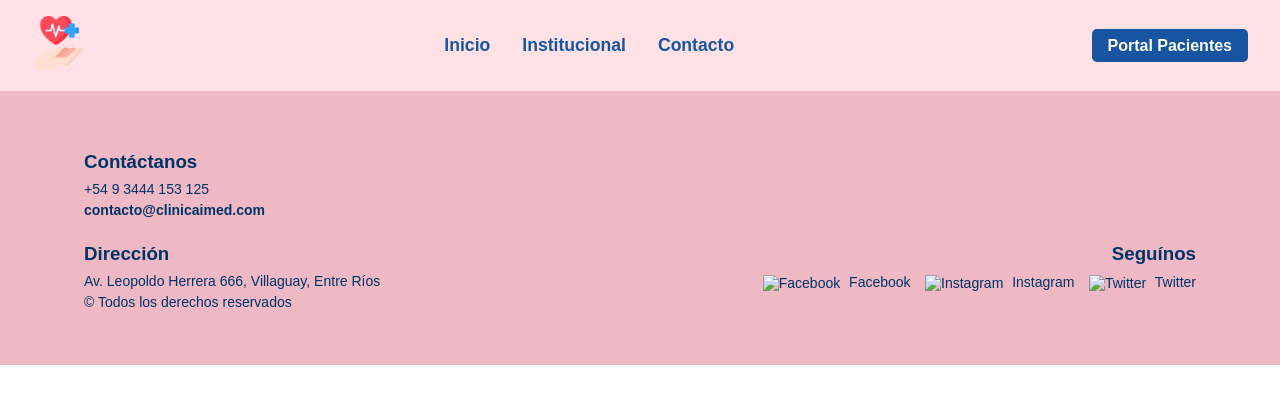
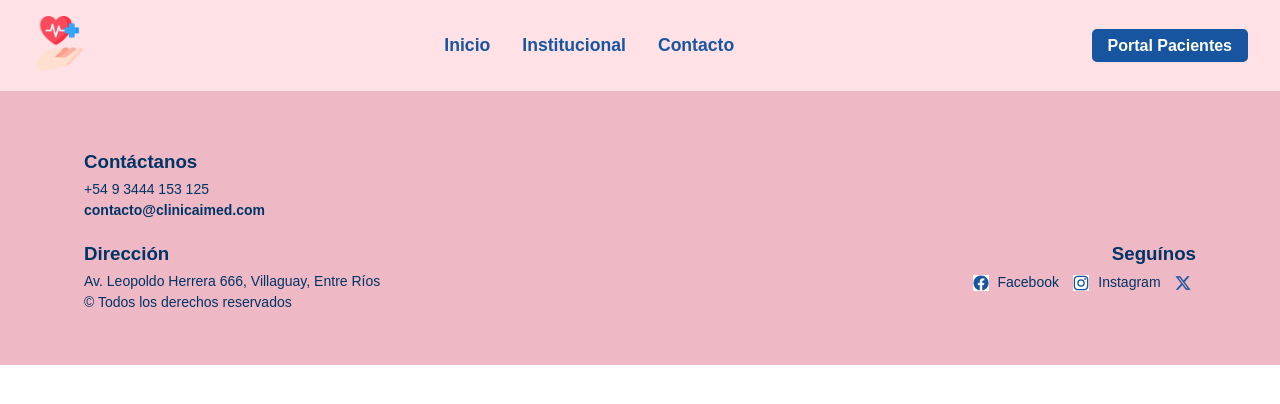
Before and after one commit to nemesysrgs/IDW_42, a plain HTML site: page contacto.html in a window 1280 px wide. Drawn offline with Linux system fonts and the light colour scheme.

Commit message:
actualizo iconos en institucional y contacto

```diff
--- a/contacto.html
+++ b/contacto.html
@@ -53,9 +53,9 @@
       <td class="footer-social">
         <h3>Seguínos</h3>
         <div class="social-icons">
-          <a href="#"><img src="facebook.png" alt="Facebook"> Facebook</a>
-          <a href="#"><img src="instagram.png" alt="Instagram"> Instagram</a>
-          <a href="#"><img src="twitter.png" alt="Twitter"> Twitter</a>
+          <a href="#"><img src="assets/img/facebook.png" alt="Facebook"> Facebook</a>
+          <a href="#"><img src="assets/img/instagram.png" alt="Instagram"> Instagram</a>
+          <a href="#"><img src="assets/img/x.png" alt="X"> </a>
         </div>
       </td>
     </tr>
```
Also changed, not shown: institucion.html (+3 -3 lines).
